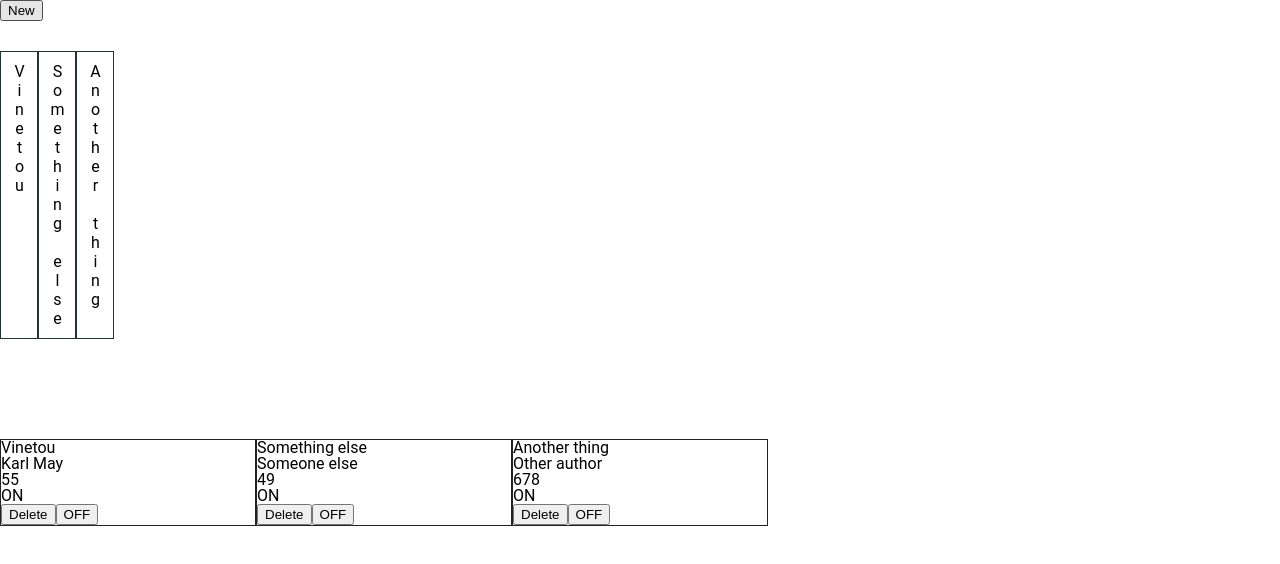
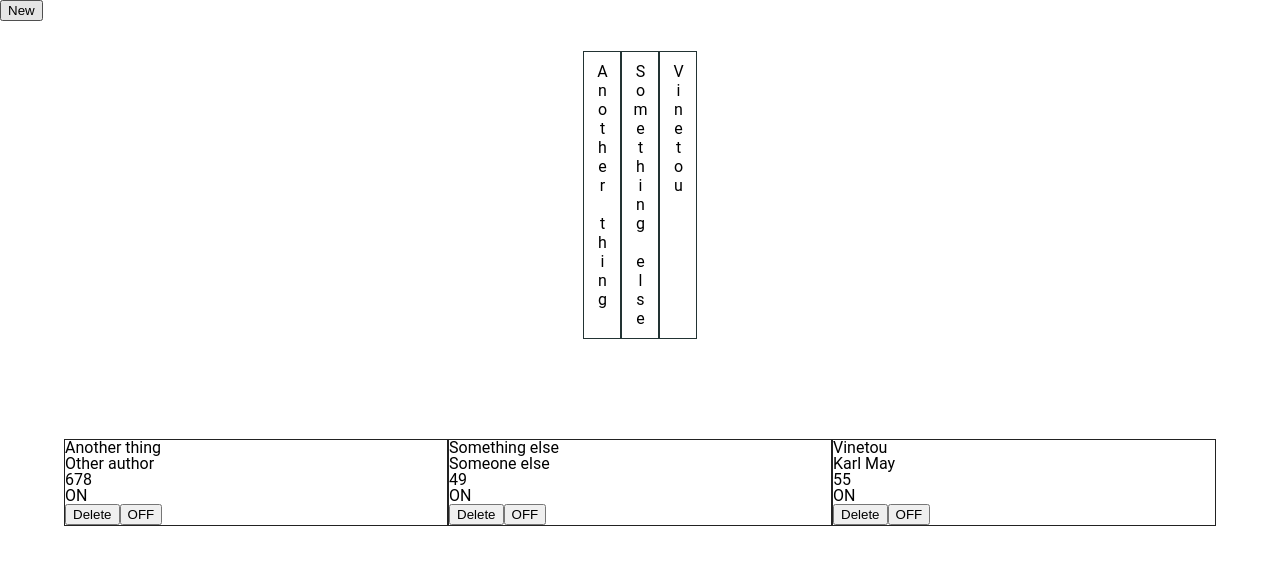
Before and after one commit to BojoZahariev/My_Library, a plain HTML site: page index.html in a window 1280 px wide. Drawn offline with Linux system fonts and the light colour scheme.

Commit message:
Update style.css

```diff
--- a/style.css
+++ b/style.css
@@ -140,12 +140,13 @@ table {
 
 #books-container {
 	display: flex;
-	flex-flow: row wrap;
+	flex-flow: row-reverse wrap-reverse;
+	justify-content: center;
 	margin-top: 100px;
 }
 
 .bookContainer {
-	flex-basis: 20%;
+	flex-basis: 30%;
 	border: 1px solid #222;
 }
 
@@ -161,14 +162,25 @@ table {
 
 #list {
 	display: flex;
-	list-style: none;
+	flex-flow: row-reverse wrap;
 	margin-top: 30px;
+	justify-content: center;
 }
 
 .listItem {
+	text-decoration: none;
 	display: block;
 	padding: 10px;
 	writing-mode: vertical-rl;
 	text-orientation: upright;
 	border: 1px solid #233;
+	cursor: pointer;
 }
+
+
+
+#focus {
+	width: 150px;
+	height: 150px;
+	background-color: #16d433;
+}
```
